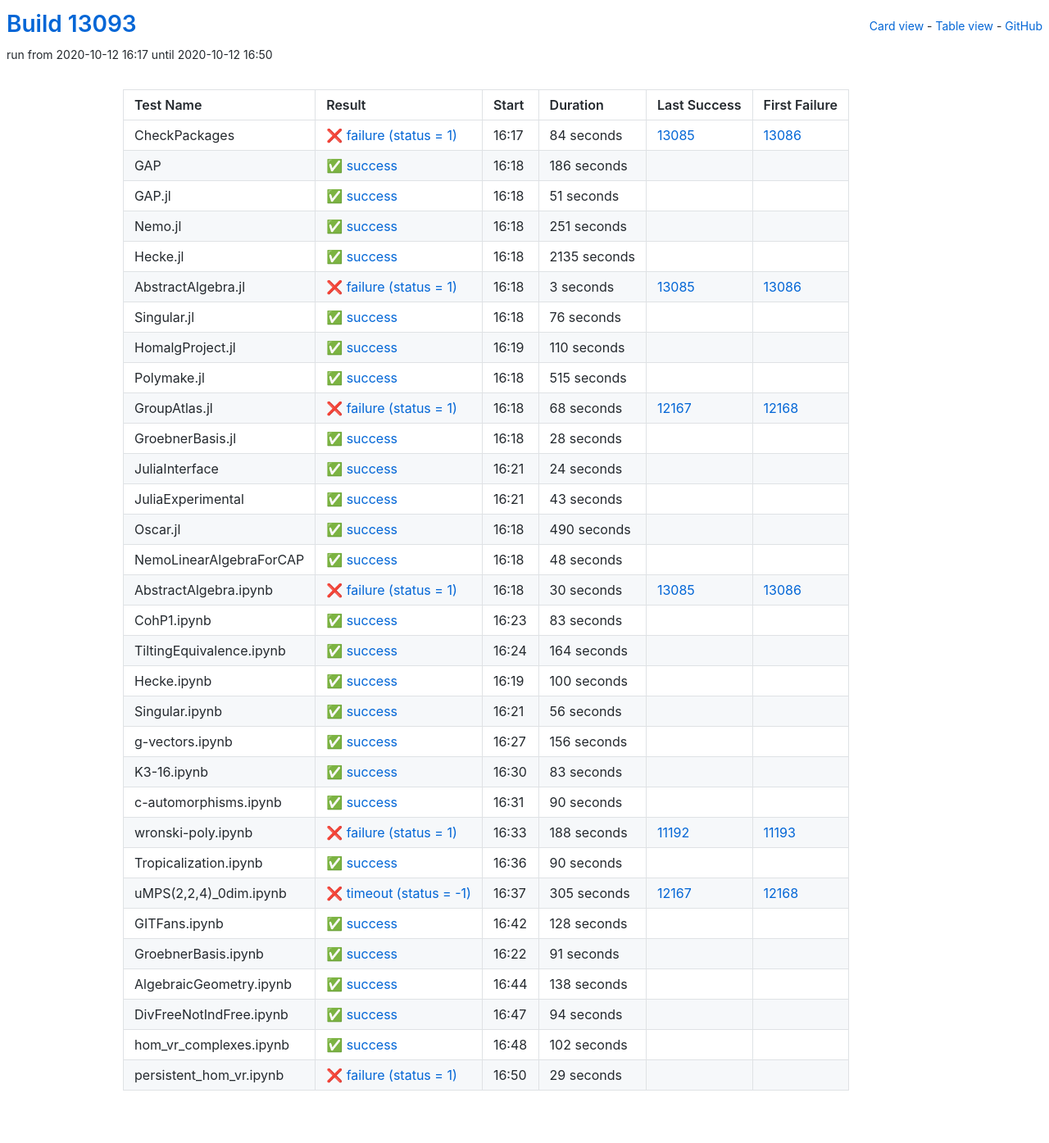
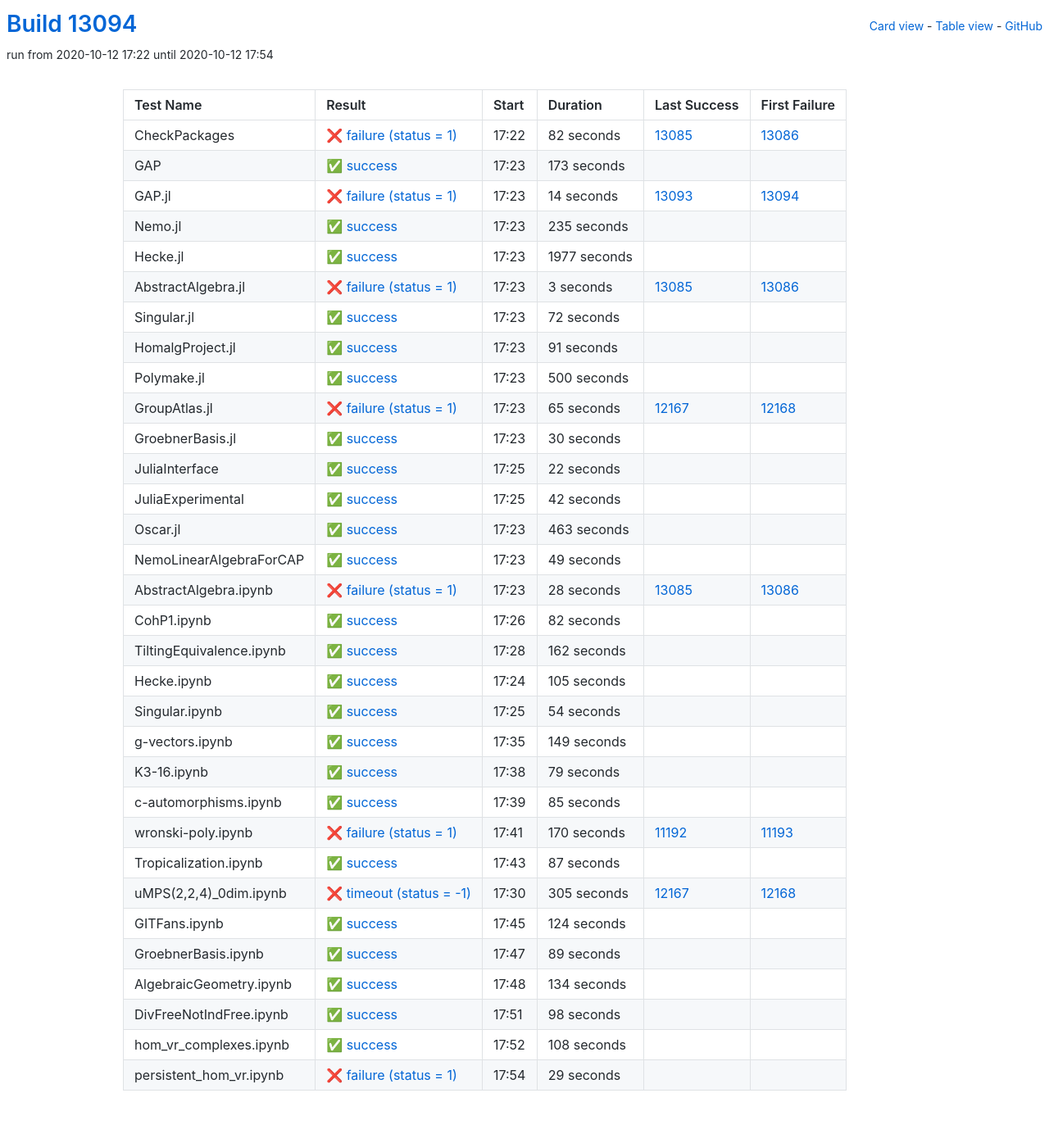
Before and after one commit to oscar-system/oscar-ci-status, a Jekyll site: the page built from table.html, in a window 1280 px wide. Shown: the whole page at 82% size. Built offline with Jekyll 4.4.1, drawn with Linux system fonts in a browser that asks for light colours.

Commit message:
Build #13094

```diff
--- a/_data/ci.yml
+++ b/_data/ci.yml
@@ -1,6 +1,6 @@
 ---
-build: 13093
-build_url: https://oscarci.mathematik.uni-kl.de/job/oscar/13093/
+build: 13094
+build_url: https://oscarci.mathematik.uni-kl.de/job/oscar/13094/
 job: oscar
 organization: oscar-system
 repo: oscar-ci-status
@@ -8,68 +8,68 @@
 tests:
 - name: CheckPackages
   id: checkpackages
-  log: https://oscarci.mathematik.uni-kl.de/job/oscar/13093/artifact/logs/build-13093/CheckPackages.log
-  start: 2020-10-12 16:17
+  log: https://oscarci.mathematik.uni-kl.de/job/oscar/13094/artifact/logs/build-13094/CheckPackages.log
+  start: 2020-10-12 17:22
   success: false
   exitcode: 1
   status: failure
-  duration: 84
+  duration: 82
   last_success: 13085
   last_success_url: https://oscarci.mathematik.uni-kl.de/job/oscar/13085/
   first_failure: 13086
   first_failure_url: https://oscarci.mathematik.uni-kl.de/job/oscar/13086/
 - name: GAP
   id: gap
-  log: https://oscarci.mathematik.uni-kl.de/job/oscar/13093/artifact/logs/build-13093/GAP.log
-  start: 2020-10-12 16:18
+  log: https://oscarci.mathematik.uni-kl.de/job/oscar/13094/artifact/logs/build-13094/GAP.log
+  start: 2020-10-12 17:23
   success: true
   exitcode: 0
   status: success
-  duration: 186
+  duration: 173
   last_success: false
   last_success_url:
   first_failure: false
   first_failure_url:
 - name: GAP.jl
   id: gap-jl
-  log: https://oscarci.mathematik.uni-kl.de/job/oscar/13093/artifact/logs/build-13093/GAP.jl.log
-  start: 2020-10-12 16:18
+  log: https://oscarci.mathematik.uni-kl.de/job/oscar/13094/artifact/logs/build-13094/GAP.jl.log
+  start: 2020-10-12 17:23
+  success: false
+  exitcode: 1
+  status: failure
+  duration: 14
+  last_success: 13093
+  last_success_url: https://oscarci.mathematik.uni-kl.de/job/oscar/13093/
+  first_failure: 13094
+  first_failure_url: https://oscarci.mathematik.uni-kl.de/job/oscar/13094/
+- name: Nemo.jl
+  id: nemo-jl
+  log: https://oscarci.mathematik.uni-kl.de/job/oscar/13094/artifact/logs/build-13094/Nemo.jl.log
+  start: 2020-10-12 17:23
   success: true
   exitcode: 0
   status: success
-  duration: 51
-  last_success: false
-  last_success_url:
-  first_failure: false
-  first_failure_url:
-- name: Nemo.jl
-  id: nemo-jl
-  log: https://oscarci.mathematik.uni-kl.de/job/oscar/13093/artifact/logs/build-13093/Nemo.jl.log
-  start: 2020-10-12 16:18
-  success: true
-  exitcode: 0
-  status: success
-  duration: 251
+  duration: 235
   last_success: false
   last_success_url:
   first_failure: false
   first_failure_url:
 - name: Hecke.jl
   id: hecke-jl
-  log: https://oscarci.mathematik.uni-kl.de/job/oscar/13093/artifact/logs/build-13093/Hecke.jl.log
-  start: 2020-10-12 16:18
+  log: https://oscarci.mathematik.uni-kl.de/job/oscar/13094/artifact/logs/build-13094/Hecke.jl.log
+  start: 2020-10-12 17:23
   success: true
   exitcode: 0
   status: success
-  duration: 2135
+  duration: 1977
   last_success: false
   last_success_url:
   first_failure: false
   first_failure_url:
 - name: AbstractAlgebra.jl
   id: abstractalgebra-jl
-  log: https://oscarci.mathematik.uni-kl.de/job/oscar/13093/artifact/logs/build-13093/AbstractAlgebra.jl.log
-  start: 2020-10-12 16:18
+  log: https://oscarci.mathematik.uni-kl.de/job/oscar/13094/artifact/logs/build-13094/AbstractAlgebra.jl.log
+  start: 2020-10-12 17:23
   success: false
   exitcode: 1
   status: failure
@@ -80,236 +80,236 @@
   first_failure_url: https://oscarci.mathematik.uni-kl.de/job/oscar/13086/
 - name: Singular.jl
   id: singular-jl
-  log: https://oscarci.mathematik.uni-kl.de/job/oscar/13093/artifact/logs/build-13093/Singular.jl.log
-  start: 2020-10-12 16:18
+  log: https://oscarci.mathematik.uni-kl.de/job/oscar/13094/artifact/logs/build-13094/Singular.jl.log
+  start: 2020-10-12 17:23
   success: true
   exitcode: 0
   status: success
-  duration: 76
+  duration: 72
   last_success: false
   last_success_url:
   first_failure: false
   first_failure_url:
 - name: HomalgProject.jl
   id: homalgproject-jl
-  log: https://oscarci.mathematik.uni-kl.de/job/oscar/13093/artifact/logs/build-13093/HomalgProject.jl.log
-  start: 2020-10-12 16:19
+  log: https://oscarci.mathematik.uni-kl.de/job/oscar/13094/artifact/logs/build-13094/HomalgProject.jl.log
+  start: 2020-10-12 17:23
   success: true
   exitcode: 0
   status: success
-  duration: 110
+  duration: 91
   last_success: false
   last_success_url:
   first_failure: false
   first_failure_url:
 - name: Polymake.jl
   id: polymake-jl
-  log: https://oscarci.mathematik.uni-kl.de/job/oscar/13093/artifact/logs/build-13093/Polymake.jl.log
-  start: 2020-10-12 16:18
+  log: https://oscarci.mathematik.uni-kl.de/job/oscar/13094/artifact/logs/build-13094/Polymake.jl.log
+  start: 2020-10-12 17:23
   success: true
   exitcode: 0
   status: success
-  duration: 515
+  duration: 500
   last_success: false
   last_success_url:
   first_failure: false
   first_failure_url:
 - name: GroupAtlas.jl
   id: groupatlas-jl
-  log: https://oscarci.mathematik.uni-kl.de/job/oscar/13093/artifact/logs/build-13093/GroupAtlas.jl.log
-  start: 2020-10-12 16:18
+  log: https://oscarci.mathematik.uni-kl.de/job/oscar/13094/artifact/logs/build-13094/GroupAtlas.jl.log
+  start: 2020-10-12 17:23
   success: false
   exitcode: 1
   status: failure
-  duration: 68
+  duration: 65
   last_success: 12167
   last_success_url: https://oscarci.mathematik.uni-kl.de/job/oscar/12167/
   first_failure: 12168
   first_failure_url: https://oscarci.mathematik.uni-kl.de/job/oscar/12168/
 - name: GroebnerBasis.jl
   id: groebnerbasis-jl
-  log: https://oscarci.mathematik.uni-kl.de/job/oscar/13093/artifact/logs/build-13093/GroebnerBasis.jl.log
-  start: 2020-10-12 16:18
+  log: https://oscarci.mathematik.uni-kl.de/job/oscar/13094/artifact/logs/build-13094/GroebnerBasis.jl.log
+  start: 2020-10-12 17:23
   success: true
   exitcode: 0
   status: success
-  duration: 28
+  duration: 30
   last_success: false
   last_success_url:
   first_failure: false
   first_failure_url:
 - name: JuliaInterface
   id: juliainterface
-  log: https://oscarci.mathematik.uni-kl.de/job/oscar/13093/artifact/logs/build-13093/JuliaInterface.log
-  start: 2020-10-12 16:21
+  log: https://oscarci.mathematik.uni-kl.de/job/oscar/13094/artifact/logs/build-13094/JuliaInterface.log
+  start: 2020-10-12 17:25
   success: true
   exitcode: 0
   status: success
-  duration: 24
+  duration: 22
   last_success: false
   last_success_url:
   first_failure: false
   first_failure_url:
 - name: JuliaExperimental
   id: juliaexperimental
-  log: https://oscarci.mathematik.uni-kl.de/job/oscar/13093/artifact/logs/build-13093/JuliaExperimental.log
-  start: 2020-10-12 16:21
+  log: https://oscarci.mathematik.uni-kl.de/job/oscar/13094/artifact/logs/build-13094/JuliaExperimental.log
+  start: 2020-10-12 17:25
   success: true
   exitcode: 0
   status: success
-  duration: 43
+  duration: 42
   last_success: false
   last_success_url:
   first_failure: false
   first_failure_url:
 - name: Oscar.jl
   id: oscar-jl
-  log: https://oscarci.mathematik.uni-kl.de/job/oscar/13093/artifact/logs/build-13093/Oscar.jl.log
-  start: 2020-10-12 16:18
+  log: https://oscarci.mathematik.uni-kl.de/job/oscar/13094/artifact/logs/build-13094/Oscar.jl.log
+  start: 2020-10-12 17:23
   success: true
   exitcode: 0
   status: success
-  duration: 490
+  duration: 463
   last_success: false
   last_success_url:
   first_failure: false
   first_failure_url:
 - name: NemoLinearAlgebraForCAP
   id: nemolinearalgebraforcap
-  log: https://oscarci.mathematik.uni-kl.de/job/oscar/13093/artifact/logs/build-13093/NemoLinearAlgebraForCAP.log
-  start: 2020-10-12 16:18
+  log: https://oscarci.mathematik.uni-kl.de/job/oscar/13094/artifact/logs/build-13094/NemoLinearAlgebraForCAP.log
+  start: 2020-10-12 17:23
   success: true
   exitcode: 0
   status: success
-  duration: 48
+  duration: 49
   last_success: false
   last_success_url:
   first_failure: false
   first_failure_url:
 - name: AbstractAlgebra.ipynb
   id: abstractalgebra-ipynb
-  log: https://oscarci.mathematik.uni-kl.de/job/oscar/13093/artifact/logs/build-13093/AbstractAlgebra.ipynb.log
-  start: 2020-10-12 16:18
+  log: https://oscarci.mathematik.uni-kl.de/job/oscar/13094/artifact/logs/build-13094/AbstractAlgebra.ipynb.log
+  start: 2020-10-12 17:23
   success: false
   exitcode: 1
   status: failure
-  duration: 30
+  duration: 28
   last_success: 13085
   last_success_url: https://oscarci.mathematik.uni-kl.de/job/oscar/13085/
   first_failure: 13086
   first_failure_url: https://oscarci.mathematik.uni-kl.de/job/oscar/13086/
 - name: CohP1.ipynb
   id: cohp1-ipynb
-  log: https://oscarci.mathematik.uni-kl.de/job/oscar/13093/artifact/logs/build-13093/CohP1.ipynb.log
-  start: 2020-10-12 16:23
+  log: https://oscarci.mathematik.uni-kl.de/job/oscar/13094/artifact/logs/build-13094/CohP1.ipynb.log
+  start: 2020-10-12 17:26
   success: true
   exitcode: 0
   status: success
-  duration: 83
+  duration: 82
   last_success: false
   last_success_url:
   first_failure: false
   first_failure_url:
 - name: TiltingEquivalence.ipynb
   id: tiltingequivalence-ipynb
-  log: https://oscarci.mathematik.uni-kl.de/job/oscar/13093/artifact/logs/build-13093/TiltingEquivalence.ipynb.log
-  start: 2020-10-12 16:24
+  log: https://oscarci.mathematik.uni-kl.de/job/oscar/13094/artifact/logs/build-13094/TiltingEquivalence.ipynb.log
+  start: 2020-10-12 17:28
   success: true
   exitcode: 0
   status: success
-  duration: 164
+  duration: 162
   last_success: false
   last_success_url:
   first_failure: false
   first_failure_url:
 - name: Hecke.ipynb
   id: hecke-ipynb
-  log: https://oscarci.mathematik.uni-kl.de/job/oscar/13093/artifact/logs/build-13093/Hecke.ipynb.log
-  start: 2020-10-12 16:19
+  log: https://oscarci.mathematik.uni-kl.de/job/oscar/13094/artifact/logs/build-13094/Hecke.ipynb.log
+  start: 2020-10-12 17:24
   success: true
   exitcode: 0
   status: success
-  duration: 100
+  duration: 105
   last_success: false
   last_success_url:
   first_failure: false
   first_failure_url:
 - name: Singular.ipynb
   id: singular-ipynb
-  log: https://oscarci.mathematik.uni-kl.de/job/oscar/13093/artifact/logs/build-13093/Singular.ipynb.log
-  start: 2020-10-12 16:21
+  log: https://oscarci.mathematik.uni-kl.de/job/oscar/13094/artifact/logs/build-13094/Singular.ipynb.log
+  start: 2020-10-12 17:25
   success: true
   exitcode: 0
   status: success
-  duration: 56
+  duration: 54
   last_success: false
   last_success_url:
   first_failure: false
   first_failure_url:
 - name: g-vectors.ipynb
   id: g-vectors-ipynb
-  log: https://oscarci.mathematik.uni-kl.de/job/oscar/13093/artifact/logs/build-13093/g-vectors.ipynb.log
-  start: 2020-10-12 16:27
+  log: https://oscarci.mathematik.uni-kl.de/job/oscar/13094/artifact/logs/build-13094/g-vectors.ipynb.log
+  start: 2020-10-12 17:35
   success: true
   exitcode: 0
   status: success
-  duration: 156
+  duration: 149
   last_success: false
   last_success_url:
   first_failure: false
   first_failure_url:
 - name: K3-16.ipynb
   id: k3-16-ipynb
-  log: https://oscarci.mathematik.uni-kl.de/job/oscar/13093/artifact/logs/build-13093/K3-16.ipynb.log
-  start: 2020-10-12 16:30
+  log: https://oscarci.mathematik.uni-kl.de/job/oscar/13094/artifact/logs/build-13094/K3-16.ipynb.log
+  start: 2020-10-12 17:38
   success: true
   exitcode: 0
   status: success
-  duration: 83
+  duration: 79
   last_success: false
   last_success_url:
   first_failure: false
   first_failure_url:
 - name: c-automorphisms.ipynb
   id: c-automorphisms-ipynb
-  log: https://oscarci.mathematik.uni-kl.de/job/oscar/13093/artifact/logs/build-13093/c-automorphisms.ipynb.log
-  start: 2020-10-12 16:31
+  log: https://oscarci.mathematik.uni-kl.de/job/oscar/13094/artifact/logs/build-13094/c-automorphisms.ipynb.log
+  start: 2020-10-12 17:39
   success: true
   exitcode: 0
   status: success
-  duration: 90
+  duration: 85
   last_success: false
   last_success_url:
   first_failure: false
   first_failure_url:
 - name: wronski-poly.ipynb
   id: wronski-poly-ipynb
-  log: https://oscarci.mathematik.uni-kl.de/job/oscar/13093/artifact/logs/build-13093/wronski-poly.ipynb.log
-  start: 2020-10-12 16:33
+  log: https://oscarci.mathematik.uni-kl.de/job/oscar/13094/artifact/logs/build-13094/wronski-poly.ipynb.log
+  start: 2020-10-12 17:41
   success: false
   exitcode: 1
   status: failure
-  duration: 188
+  duration: 170
   last_success: 11192
   last_success_url: https://oscarci.mathematik.uni-kl.de/job/oscar/11192/
   first_failure: 11193
   first_failure_url: https://oscarci.mathematik.uni-kl.de/job/oscar/11193/
 - name: Tropicalization.ipynb
   id: tropicalization-ipynb
-  log: https://oscarci.mathematik.uni-kl.de/job/oscar/13093/artifact/logs/build-13093/Tropicalization.ipynb.log
-  start: 2020-10-12 16:36
+  log: https://oscarci.mathematik.uni-kl.de/job/oscar/13094/artifact/logs/build-13094/Tropicalization.ipynb.log
+  start: 2020-10-12 17:43
   success: true
   exitcode: 0
   status: success
-  duration: 90
+  duration: 87
   last_success: false
   last_success_url:
   first_failure: false
   first_failure_url:
 - name: uMPS(2,2,4)_0dim.ipynb
   id: umps-2-2-4-0dim-ipynb
-  log: https://oscarci.mathematik.uni-kl.de/job/oscar/13093/artifact/logs/build-13093/uMPS-2-2-4-_0dim.ipynb.log
-  start: 2020-10-12 16:37
+  log: https://oscarci.mathematik.uni-kl.de/job/oscar/13094/artifact/logs/build-13094/uMPS-2-2-4-_0dim.ipynb.log
+  start: 2020-10-12 17:30
   success: false
   exitcode: -1
   status: timeout
@@ -320,68 +320,68 @@
   first_failure_url: https://oscarci.mathematik.uni-kl.de/job/oscar/12168/
 - name: GITFans.ipynb
   id: gitfans-ipynb
-  log: https://oscarci.mathematik.uni-kl.de/job/oscar/13093/artifact/logs/build-13093/GITFans.ipynb.log
-  start: 2020-10-12 16:42
+  log: https://oscarci.mathematik.uni-kl.de/job/oscar/13094/artifact/logs/build-13094/GITFans.ipynb.log
+  start: 2020-10-12 17:45
   success: true
   exitcode: 0
   status: success
-  duration: 128
+  duration: 124
   last_success: false
   last_success_url:
   first_failure: false
   first_failure_url:
 - name: GroebnerBasis.ipynb
   id: groebnerbasis-ipynb
-  log: https://oscarci.mathematik.uni-kl.de/job/oscar/13093/artifact/logs/build-13093/GroebnerBasis.ipynb.log
-  start: 2020-10-12 16:22
+  log: https://oscarci.mathematik.uni-kl.de/job/oscar/13094/artifact/logs/build-13094/GroebnerBasis.ipynb.log
+  start: 2020-10-12 17:47
   success: true
   exitcode: 0
   status: success
-  duration: 91
+  duration: 89
   last_success: false
   last_success_url:
   first_failure: false
   first_failure_url:
 - name: AlgebraicGeometry.ipynb
   id: algebraicgeometry-ipynb
-  log: https://oscarci.mathematik.uni-kl.de/job/oscar/13093/artifact/logs/build-13093/AlgebraicGeometry.ipynb.log
-  start: 2020-10-12 16:44
+  log: https://oscarci.mathematik.uni-kl.de/job/oscar/13094/artifact/logs/build-13094/AlgebraicGeometry.ipynb.log
+  start: 2020-10-12 17:48
   success: true
   exitcode: 0
   status: success
-  duration: 138
+  duration: 134
   last_success: false
   last_success_url:
   first_failure: false
   first_failure_url:
 - name: DivFreeNotIndFree.ipynb
   id: divfreenotindfree-ipynb
-  log: https://oscarci.mathematik.uni-kl.de/job/oscar/13093/artifact/logs/build-13093/DivFreeNotIndFree.ipynb.log
-  start: 2020-10-12 16:47
+  log: https://oscarci.mathematik.uni-kl.de/job/oscar/13094/artifact/logs/build-13094/DivFreeNotIndFree.ipynb.log
+  start: 2020-10-12 17:51
   success: true
   exitcode: 0
   status: success
-  duration: 94
+  duration: 98
   last_success: false
   last_success_url:
   first_failure: false
   first_failure_url:
 - name: hom_vr_complexes.ipynb
   id: hom-vr-complexes-ipynb
-  log: https://oscarci.mathematik.uni-kl.de/job/oscar/13093/artifact/logs/build-13093/hom_vr_complexes.ipynb.log
-  start: 2020-10-12 16:48
+  log: https://oscarci.mathematik.uni-kl.de/job/oscar/13094/artifact/logs/build-13094/hom_vr_complexes.ipynb.log
+  start: 2020-10-12 17:52
   success: true
   exitcode: 0
   status: success
-  duration: 102
+  duration: 108
   last_success: false
   last_success_url:
   first_failure: false
   first_failure_url:
 - name: persistent_hom_vr.ipynb
   id: persistent-hom-vr-ipynb
-  log: https://oscarci.mathematik.uni-kl.de/job/oscar/13093/artifact/logs/build-13093/persistent_hom_vr.ipynb.log
-  start: 2020-10-12 16:50
+  log: https://oscarci.mathematik.uni-kl.de/job/oscar/13094/artifact/logs/build-13094/persistent_hom_vr.ipynb.log
+  start: 2020-10-12 17:54
   success: false
   exitcode: 1
   status: failure
```
Also changed, not shown: README.md.
